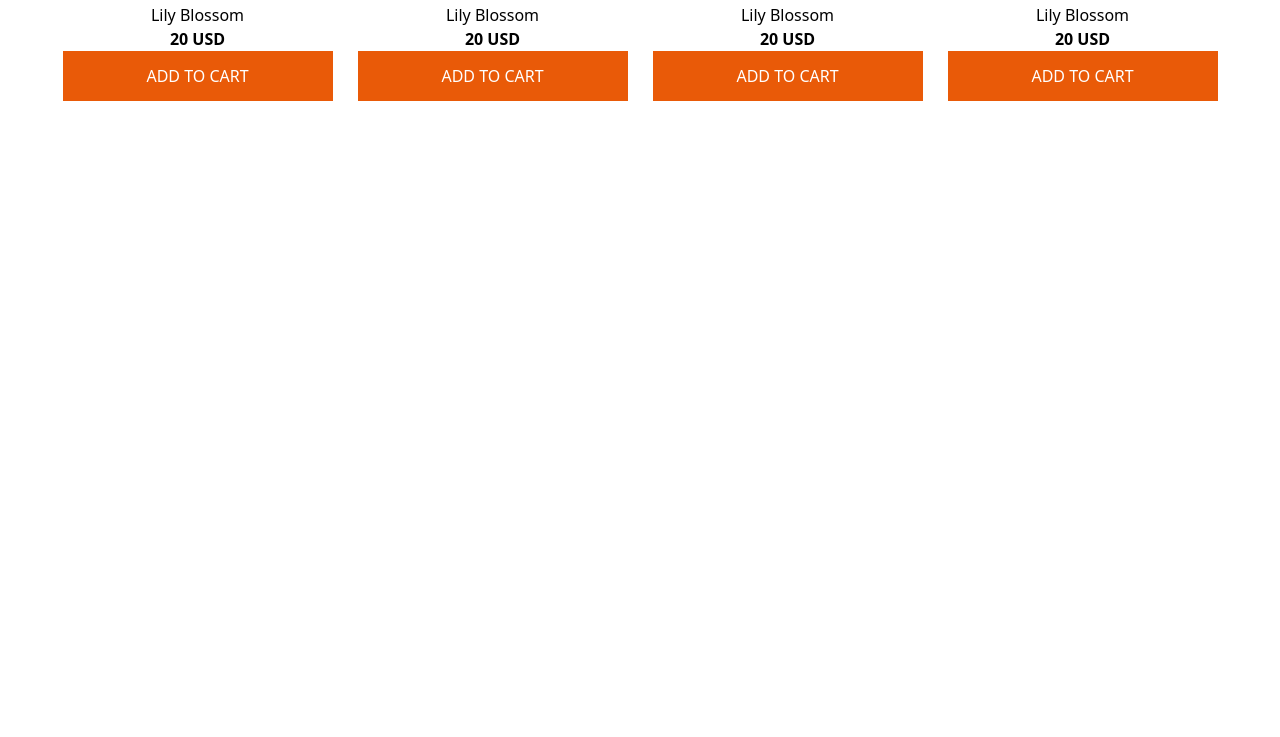
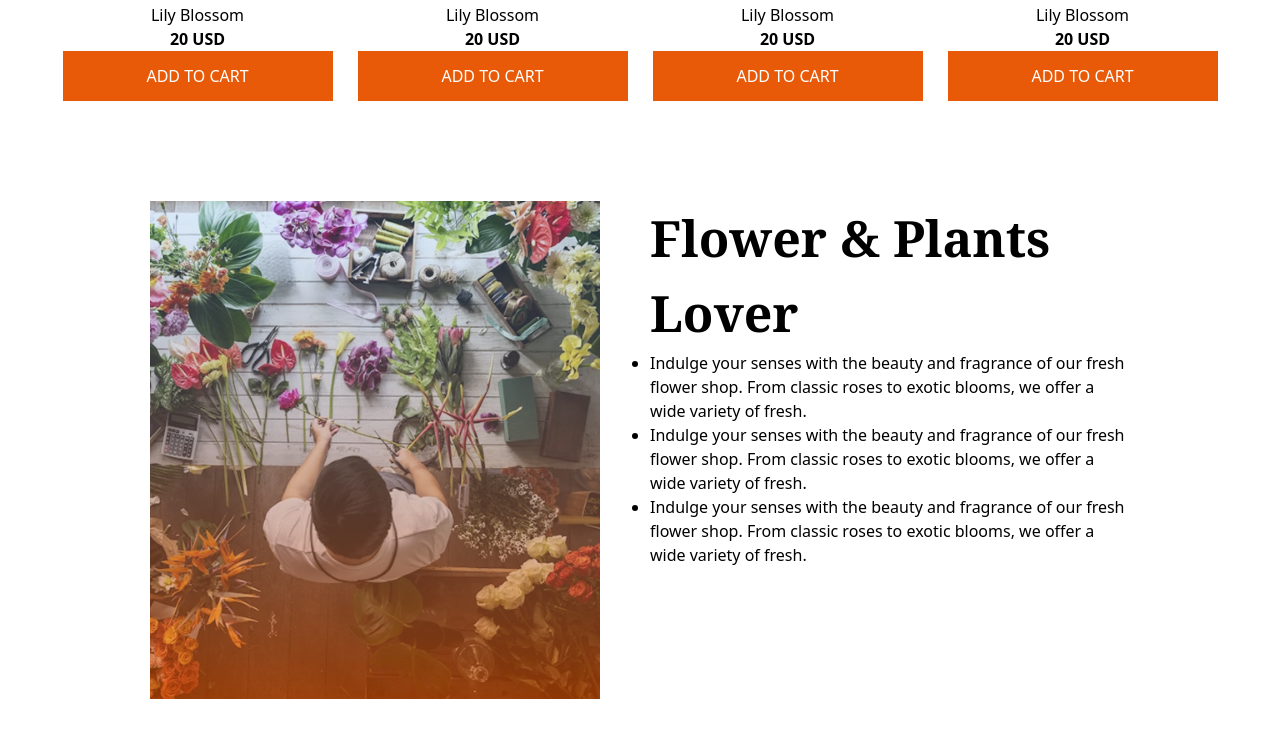
Before and after one commit to redw4n/ph-assignment-two, a plain HTML site: page index.html in a window 1280 px wide. Shown: the part 1540-2277 px from the top of the page. Before the commit the page ends 1741 px from the top, so only its background shows below. Drawn offline with nearby package versions, Linux system fonts and the light colour scheme.

Commit message:
development upto plant lover section

```diff
--- a/index.html
+++ b/index.html
@@ -108,6 +108,25 @@
                 </div>
             </div>
         </section>
+        <!-- info  -->
+        <section class="info-containter">
+
+            <img src="./assets/flower-store.png" alt="flower_store">
+
+            <div class="flower-info">
+                <h1 class="noto-serif">Flower & Plants Lover</h1>
+                <ul>
+                    <li>Indulge your senses with the beauty and fragrance of our fresh flower shop. From classic roses
+                        to exotic blooms, we offer a wide variety of fresh.</li>
+                    <li>Indulge your senses with the beauty and fragrance of our fresh flower shop. From classic roses
+                        to exotic blooms, we offer a wide variety of fresh.</li>
+                    <li>Indulge your senses with the beauty and fragrance of our fresh flower shop. From classic roses
+                        to exotic blooms, we offer a wide variety of fresh.</li>
+                </ul>
+            </div>
+        </section>
+
+
     </main>
 
     <footer>
--- a/style.css
+++ b/style.css
@@ -81,6 +81,31 @@ nav ul {
   height: 50px;
 }
 
+/* info section  */
+.info-containter {
+  display: flex;
+  justify-content: space-between;
+  margin-left: 150px;
+  margin-right: 150px;
+  gap: 50px;
+  margin-bottom: 150px;
+}
+
+.info-containter img {
+  width: 100%;
+  max-width: 450px;
+  max-height: 550px;
+}
+
+.flower-info h1 {
+  font-size: 50px;
+  font-weight: 700;
+}
+
+.flower-info ul li {
+  list-style-type: disc;
+}
+
 /* Styles for mobile display */
 @media screen and (max-width: 576px) {
   /* nav bar  */
```
